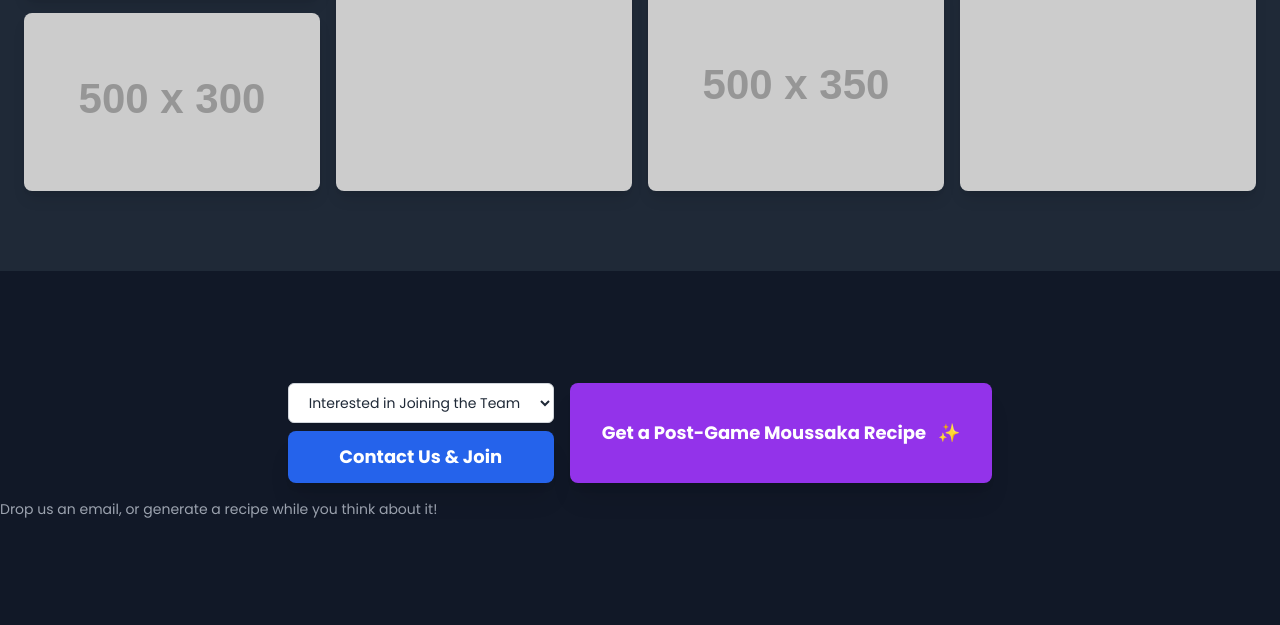
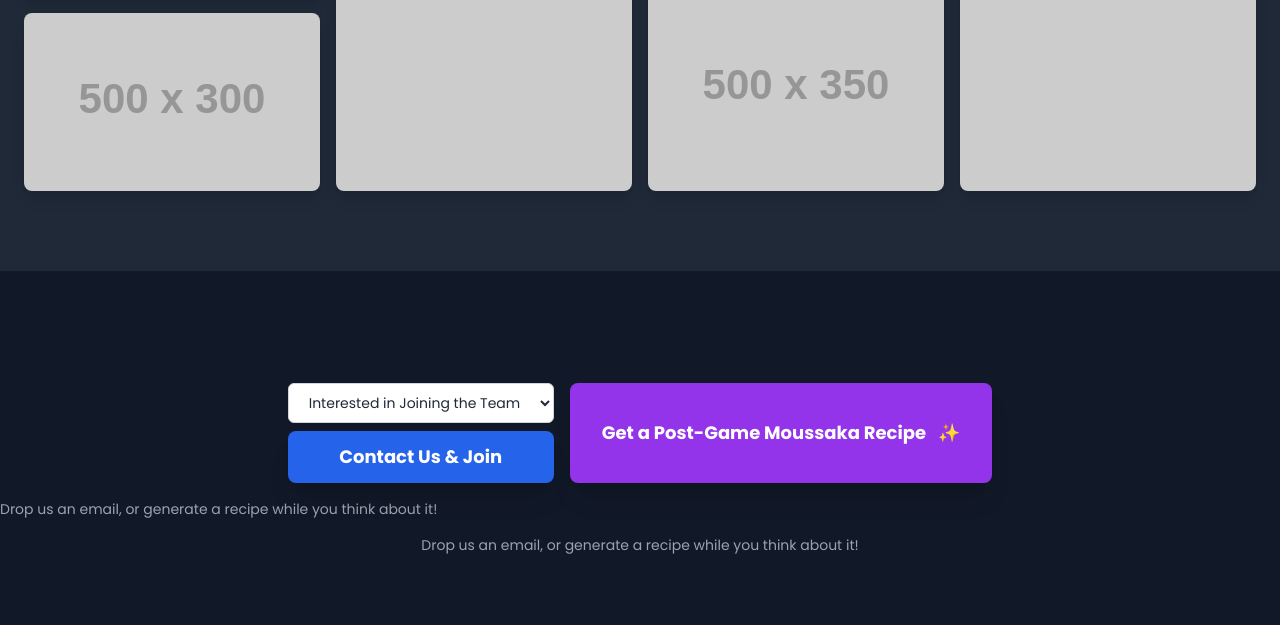
Before and after one commit to omast93/flying-moussakats, a plain HTML site: page index.html in a window 1280 px wide. Shown: the part 3324-3949 px from the top of the page. Drawn offline with nearby package versions, Linux system fonts and the light colour scheme; placeholder pictures from the web are drawn by us.

Commit message:
index.html

```diff
--- a/index.html
+++ b/index.html
@@ -305,7 +305,7 @@
         Get a Post-Game Moussaka Recipe
     </button>
 </div>
-<p class="mt-4 text-sm text-gray-400">Drop us an email, or generate a recipe while you think about it!</p>
+<p class="mt-4 text-sm text-gray-400">Drop us an email, or generate a recipe while you think about it!</p><p class="mt-4 text-sm text-gray-400 text-center">Drop us an email, or generate a recipe while you think about it!</p>
 
 <script>
     // Script to handle the contact button with subject selection
```
